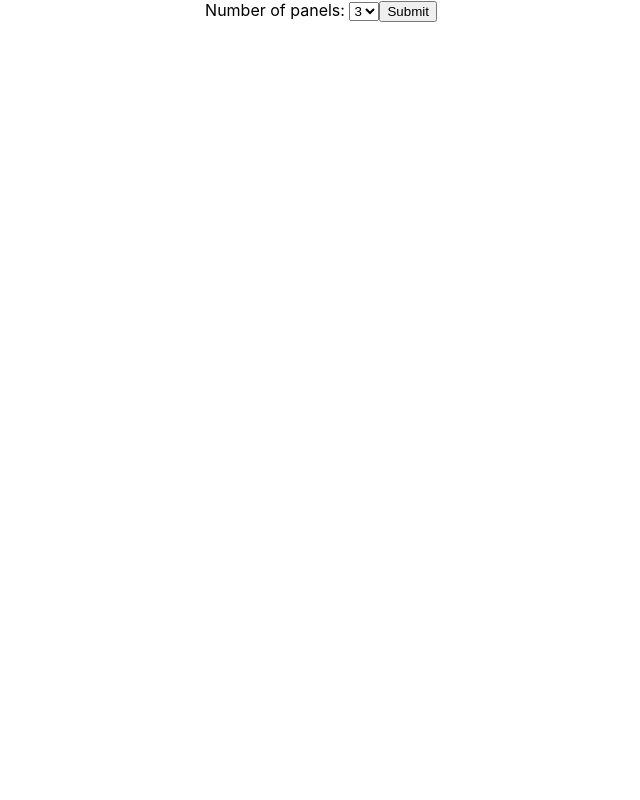
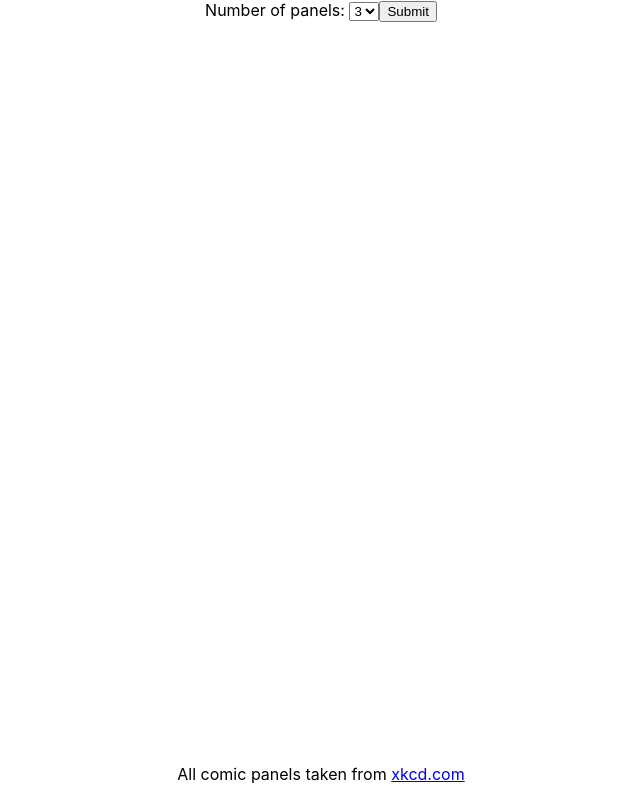
Before and after one commit to gibsramen/xkcd-shuffle, a React (Create React App) app: page / in a window 1280 px wide. Shown: the whole page, without its empty margins (319-959 px from the left). Built offline with nearby package versions, Linux system fonts and the light colour scheme.

Commit message:
add footer w/ attribution

```diff
--- a/src/App.tsx
+++ b/src/App.tsx
@@ -1,6 +1,7 @@
 import { useState, useEffect, ChangeEvent, MouseEvent } from 'react';
 import PanelSelection from './PanelSelection';
 import Comic from './Comic';
+import Footer from './Footer';
 import axios from 'axios';
 import './App.css';
 
@@ -48,6 +49,7 @@ const App = () => {
         value={selectedValue}
       />
       {isComicPresent && <Comic numPanels={numPanels} imgLinks={imgLinks} />}
+      <Footer />
      </div>
   );
 };
--- /dev/null
+++ b/src/Footer.css
@@ -0,0 +1,6 @@
+footer {
+    position:absolute;
+    left:0;
+    bottom:0;
+    right:0;
+}
--- /dev/null
+++ b/src/Footer.tsx
@@ -0,0 +1,11 @@
+import './Footer.css';
+
+const Footer = () => {
+  return (
+    <footer>
+      <p>All comic panels taken from <a href="https://xkcd.com">xkcd.com</a></p>
+    </footer>
+  )
+};
+
+export default Footer;
```
